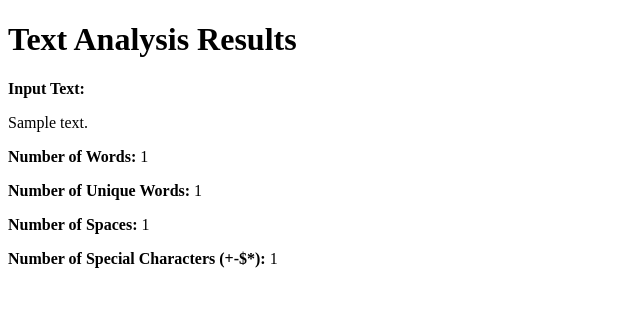
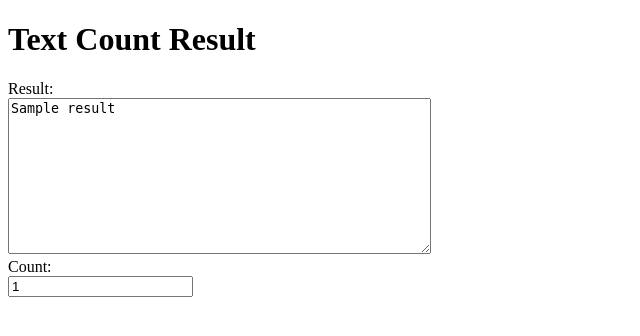
Before and after one commit to sr417summit/mysql, a Flask app: template templates/output.html in a window 1280 px wide. Shown: the top 336 px of the page, without its empty margins (0-640 px from the left). Run offline with Flask 2, Linux system fonts and the light colour scheme; the template is opened without the code that fills it: most values are stand-ins (such as "Sample title", 1, 10 or a date in 2020); parts of the project's set-up code (start-up, migrations or seed data) failed here and were passed over.

Commit message:
Add files via upload

```diff
--- a/templates/home.html
+++ b/templates/home.html
@@ -1,5 +1,8 @@
 <html>
 <head>
+        <h1>WELCOME</h1>
+        <p>Srividya Ramachandra</p>
+        <p>10020081
     <title>Character Counter</title>
 </head>
 <body>
@@ -8,4 +11,6 @@
         <button type="submit">Count</button>
     </form>
 </body>
+To See Pie Chart<picture></picture><a href="index">Click Here</a> <br>
+To See Scatter<picture></picture><a href="top_pop">Click Here</a> <br>
 </html>
--- a/templates/output.html
+++ b/templates/output.html
@@ -1,15 +1,16 @@
 <!DOCTYPE html>
 <html>
-<head>
-    <title>Text Analysis Results</title>
-</head>
-<body>
-    <h1>Text Analysis Results</h1>
-    <p><strong>Input Text:</strong></p>
-    <p>{{ text }}</p>
-    <p><strong>Number of Words:</strong> {{ num_words }}</p>
-    <p><strong>Number of Unique Words:</strong> {{ num_unique_words }}</p>
-    <p><strong>Number of Spaces:</strong> {{ num_spaces }}</p>
-    <p><strong>Number of Special Characters (+-$*):</strong> {{ num_special_chars }}</p>
-</body>
+    <head>
+        <title>Text Count Result</title>
+    </head>
+    <body>
+        <h1>Text Count Result</h1>
+        <label for="result">Result:</label>
+        <br>
+        <textarea id="result" name="result" rows="10" cols="50" readonly>{{ result }}</textarea>
+        <br>
+        <label for="count">Count:</label>
+        <br>
+        <input type="text" id="count" name="count" value="{{ count }}" readonly>
+    </body>
 </html>
```
Also changed, not shown: templates/index.html (+14 -20 lines), templates/result.html (added, +17 -0 lines).
